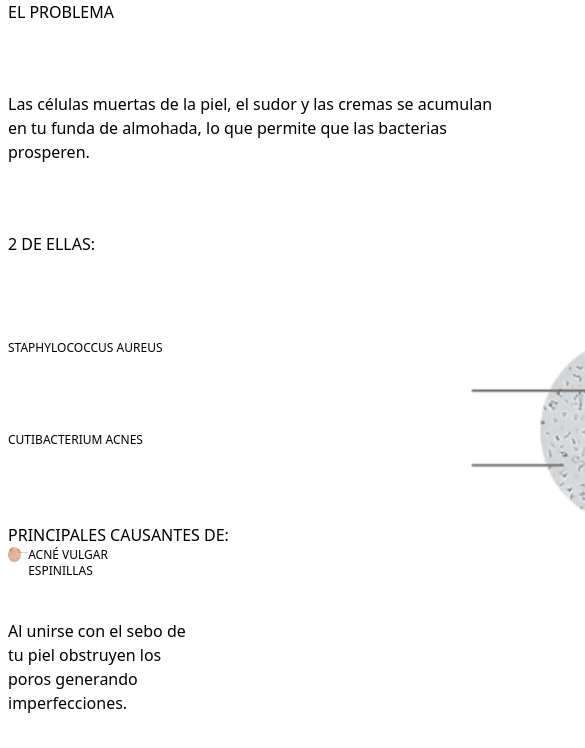
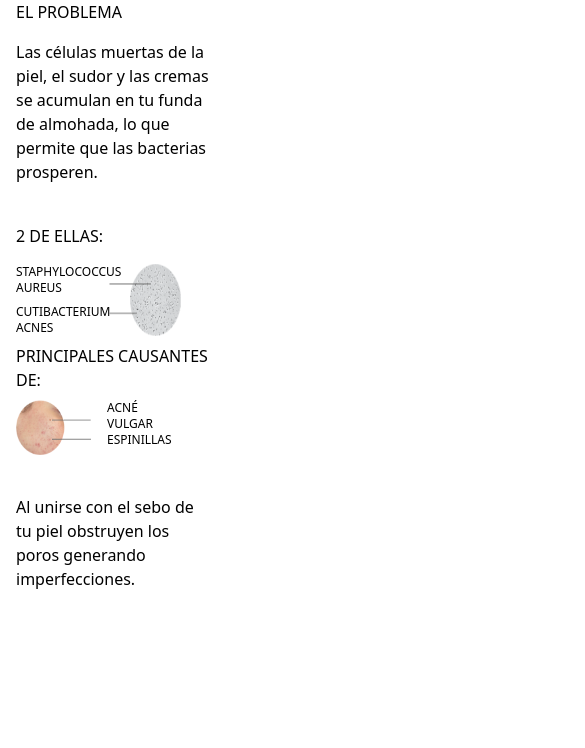
Before and after one commit to requin883/newtemplates, a website: page src/Cienciasection2/index.html in a window 390 px wide. Shown: the top 748 px of the page, 585 px wide, since content can reach past the window. Drawn offline with nearby package versions, Linux system fonts and the light colour scheme.

Commit message:
Fix the design

```diff
--- a/src/Cienciasection2/index.html
+++ b/src/Cienciasection2/index.html
@@ -13,39 +13,43 @@
   <div id="cienciasection2">
     <template v-if="mobile">
       <section id="cienciasection2-mobile">
-        <div class="w-full ml-2 grid grid-flow-row gap-10">
-          <div class="grid grid-flow-row gap-6 w-[500px] h-[300px]">
-            <p class="uppercase">El problema</p>
+        <div class="flex w-[50%] ml-4 flex-col gap-10 text-md">
+          <div>
+            <h1 class="uppercase mb-4">El problema</h1>
             <p>Las células muertas de la piel, el sudor y las cremas se acumulan en tu funda de almohada, lo que permite
               que las
               bacterias prosperen.</p>
-            <p class="uppercase">2 de ellas:</p>
           </div>
-          <div class="w-[1000px]">
-            <div class="grid grid-flow-col w-full">
-              <div class="grid grid-flow-row text-xs">
+          <div>
+            <div>
+              <p class="uppercase mb-4">2 de ellas:</p>
+              <div class="flex gap-10">
+                <div class="flex flex-col gap-2 text-xs w-[50px]">
                   <p>STAPHYLOCOCCUS AUREUS</p>
                   <p>CUTIBACTERIUM ACNES</p>
                 </div>
-              <img class="w-[250px]" src="./assets/1updated.png" alt="">
+                <img class="w-[75px]" src="./assets/1updated.png" alt="">
               </div>
-            <p class="uppercase">Principales causantes de:</p>
-            <div class="grid grid-flow-col w-[100px]">
-              <div class="grid grid-flow-row text-xs order-2">
+            </div>
+            <div>
+              <p class="uppercase text-md flex-shrink my-2">Principales causantes de:</p>
+              <div class="flex gap-4">
+                <img class="w-[75px]" src="./assets/2updated.png" alt="">
+                <div class="flex flex-col text-xs w-[50px]">
                   <p>ACNÉ VULGAR</p>
                   <p>ESPINILLAS</p>
                 </div>
-              <img class="order-1 w-[250px]" src="./assets/2updated.png" alt="">
               </div>
             </div>
-          <p class="w-[50vw]">Al unirse con el sebo de tu piel obstruyen los poros generando imperfecciones.</p>
+          </div>
+          <p>Al unirse con el sebo de tu piel obstruyen los poros generando imperfecciones.</p>
         </div>
       </section>
     </template>
     <template v-else>
       <section id="cienciasection2-desktop">
-        <section id="cienciasection2-mobile">
-          <div class="w-full grid grid-flow-row place-items-center gap-4">
+        <div class="w-full grid grid-flow-row place-items-center">
+          <div class="w-[50%]">
             <div>
               <h1 class="uppercase">El problema</h1>
               <p>Las células muertas de la piel, el sudor y las cremas se acumulan en tu funda de almohada, lo que
@@ -53,26 +57,28 @@
                 que las
                 bacterias prosperen.</p>
             </div>
-            <div class="w-full grid grid-flow-col justify-evenly">
-              <p>2 de ellas:</p>
-              <p>Principales causantes de:</p>
+            <div class="w-[500px]">
+              <div class="w-full grid grid-flow-col">
+                <p class="self-start">2 de ellas:</p>
+                <p class="self-end">Principales causantes de:</p>
               </div>
-            <div class="w-full justify-evenly items-center text-sm grid grid-flow-col w-[500px] gap-4">
+              <div class="w-full justify-evenly place-items-center text-sm grid grid-flow-col w-[500px]">
                 <div class="grid grid-flow-col">
-                <div class="grid grid-flow-row">
+                  <div class="grid w-[100px] grid-flow-row">
                     <p>STAPHYLOCOCCUS AUREUS</p>
                     <p>CUTIBACTERIUM ACNES</p>
                   </div>
-                <div class="w-[50px]">
+                  <div class="w-[100px]">
                     <img class="" src="./assets/1updated.png" alt="">
                   </div>
                 </div>
-              <span class="w-0.5 h-[18vh] bg-black"></span>
-              <div class="grid text-sm grid-flow-col">
-                <img class="w-[50px]" src="./assets/2updated.png" alt="">
-                <div class="grid grid-flow-row mt-2">
+                <span class="w-0.5 h-[15vh] bg-black"></span>
+                <div class="grid text-sm  grid-flow-col">
+                  <img class="w-[100px]" src="./assets/2updated.png" alt="">
+                  <div class="grid grid-flow-row w-[100px] mt-2">
                     <p>ACNÉ VULGAR</p>
                     <p>ESPINILLAS</p>
+                  </div>
                 </div>
               </div>
             </div>
```
Also changed, not shown: dist/output.css. Lines whose indentation alone changed are shown as unchanged.
